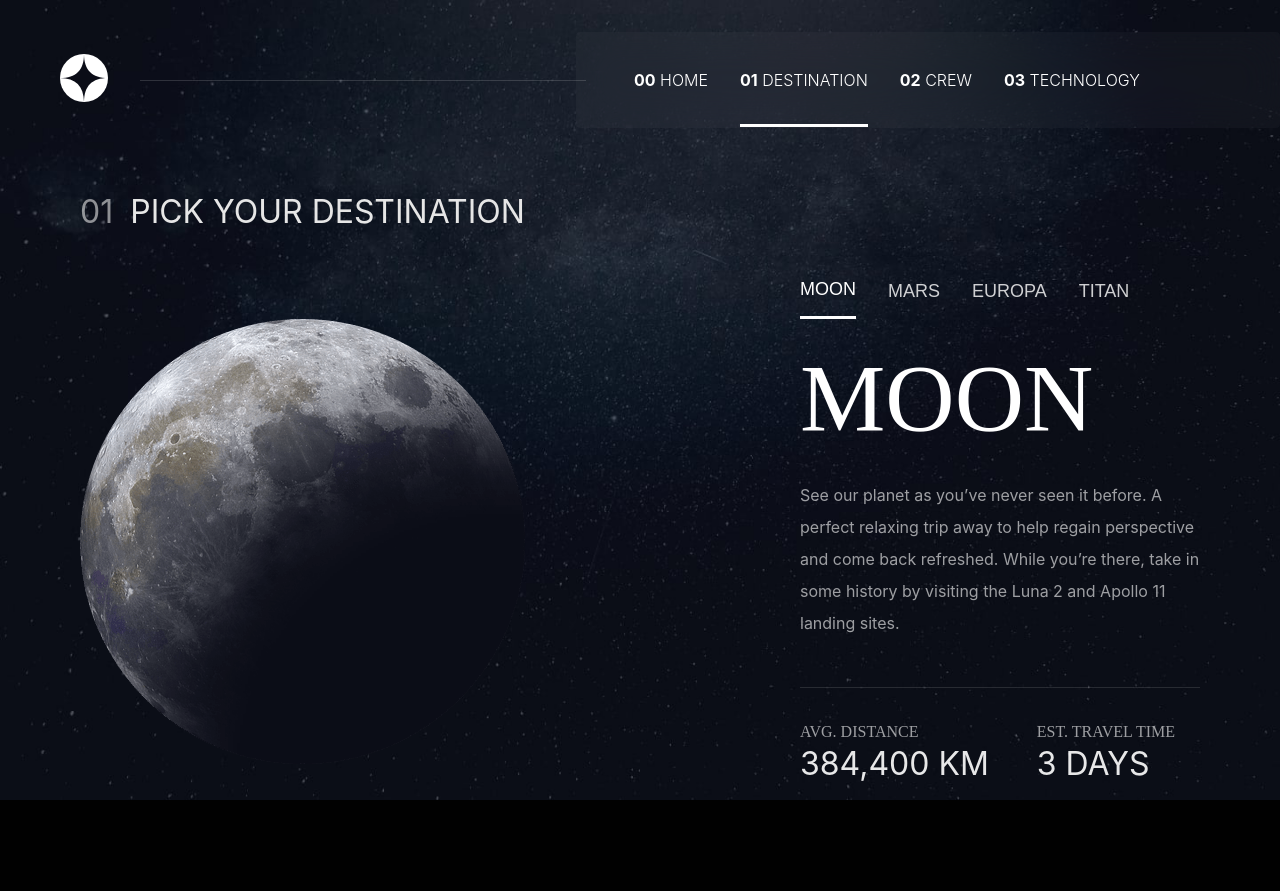
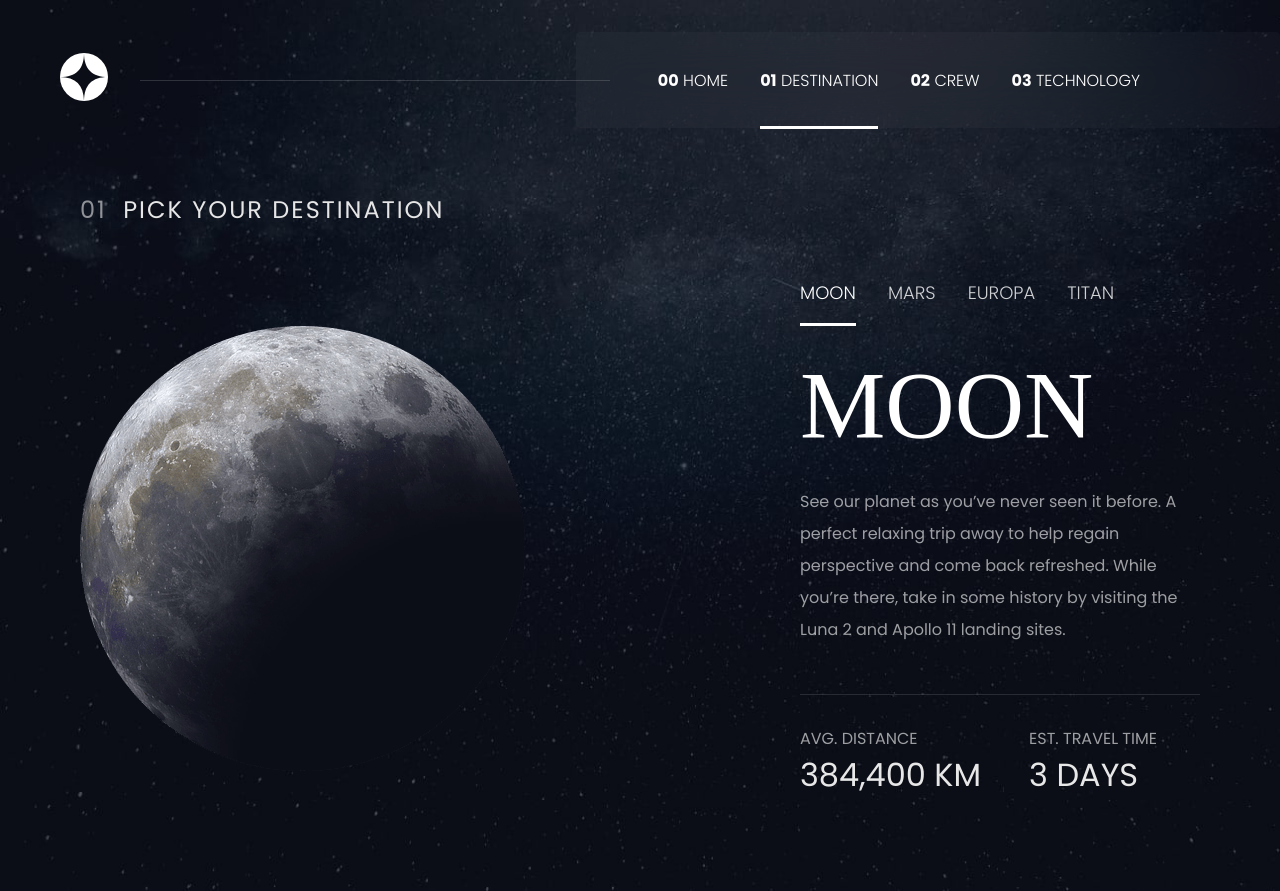
Before and after one commit to calebesg/space-website, a Next.js app: page /destination in a window 1280 px wide. Before the commit the page ends 800 px from the top, so only its background shows below. Built offline with nearby package versions, Linux system fonts and the light colour scheme.

Commit message:
fixed: glitch

```diff
--- a/src/components/Page/styles.module.scss
+++ b/src/components/Page/styles.module.scss
@@ -7,6 +7,10 @@
 .content {
   max-width: 1120px;
   width: 100%;
+  overflow-x: hidden;
   margin: 0 auto;
+  display: flex;
+  flex-direction: column;
+  justify-content: center;
   padding-top: 4rem;
 }
--- /dev/null
+++ b/src/pages/_document.tsx
@@ -0,0 +1,20 @@
+import { Head, Html, Main, NextScript } from 'next/document'
+
+export default function Document() {
+  return (
+    <Html lang="en">
+      <Head>
+        <link rel="preconnect" href="https://fonts.googleapis.com" />
+        <link
+          href="https://fonts.googleapis.com/css2?family=Poppins:wght@300;400;500;700;900&display=swap"
+          rel="stylesheet"
+        />
+      </Head>
+
+      <body>
+        <Main />
+        <NextScript />
+      </body>
+    </Html>
+  )
+}
--- a/src/pages/destination/styles.module.scss
+++ b/src/pages/destination/styles.module.scss
@@ -1,6 +1,6 @@
 .page {
   min-height: 100vh;
-  padding-top: 2rem;
+  padding: 2rem 0 4rem;
   background: url('/images/destination/background-destination-desktop.jpg')
     no-repeat;
   background-size: cover;
@@ -10,11 +10,17 @@
   text-transform: uppercase;
   color: rgb(230, 230, 230);
   font-weight: normal;
+  font-size: 1.5rem;
+  letter-spacing: 0.125rem;
 
   span {
     opacity: 0.6;
     margin-right: 0.5rem;
   }
+}
+
+.destination {
+  height: 600px;
 }
 
 .tabs {
@@ -25,9 +31,10 @@
   gap: 2rem;
 
   .tab {
+    position: relative;
     background-color: transparent;
     border: none;
-    padding: 1rem 0;
+    padding: 1.25rem 0;
     color: white;
     font-weight: 300;
     text-transform: uppercase;
@@ -35,10 +42,20 @@
     font-size: 1.125rem;
     cursor: pointer;
     transition: all 75ms ease-out;
+    outline: none;
 
     &.active {
-      border-bottom: 3px solid white;
       opacity: 1;
+
+      &::after {
+        content: '';
+        position: absolute;
+        bottom: 0;
+        left: 0;
+        right: 0;
+        height: 3px;
+        background-color: white;
+      }
     }
   }
 }
@@ -49,8 +66,13 @@
   align-items: flex-start;
   color: white;
 
+  img {
+    animation: showPlanet 0.4s ease-out;
+  }
+
   div {
     max-width: 400px;
+    animation: showOpacity 0.4s ease-out;
 
     strong {
       font-size: 6rem;
@@ -79,6 +101,7 @@
         flex-direction: column;
 
         strong {
+          font-family: 'Poppins', sans-serif;
           font-size: 1rem;
           line-height: 1.5rem;
           opacity: 0.6;
@@ -91,6 +114,30 @@
         }
       }
     }
+  }
+}
+
+@keyframes showOpacity {
+  from {
+    opacity: 0;
+    transform: translateX(5rem);
+  }
+  to {
+    opacity: 1;
+    transform: translateX(0);
+  }
+}
+
+@keyframes showPlanet {
+  from {
+    transform: scale(0.2);
+    filter: blur(10px);
+    opacity: 0;
+  }
+  to {
+    transform: scale(1);
+    filter: blur(0);
+    opacity: 1;
   }
 }
 
--- a/src/styles/globals.scss
+++ b/src/styles/globals.scss
@@ -9,10 +9,9 @@ body {
   min-height: 100vh;
 }
 
-html,
-body {
-  font-family: -apple-system, BlinkMacSystemFont, Segoe UI, Roboto, Oxygen,
-    Ubuntu, Cantarell, Fira Sans, Droid Sans, Helvetica Neue, sans-serif;
+body,
+button {
+  font-family: 'Poppins', sans-serif;
 }
 
 a {
--- a/src/styles/home.module.scss
+++ b/src/styles/home.module.scss
@@ -7,9 +7,7 @@
 
 .container {
   flex: 1;
-  max-width: 1120px;
-  margin: 0 auto;
-  padding-bottom: 6rem;
+  padding-bottom: 4rem;
   display: flex;
   justify-content: space-between;
   align-items: flex-end;
```
